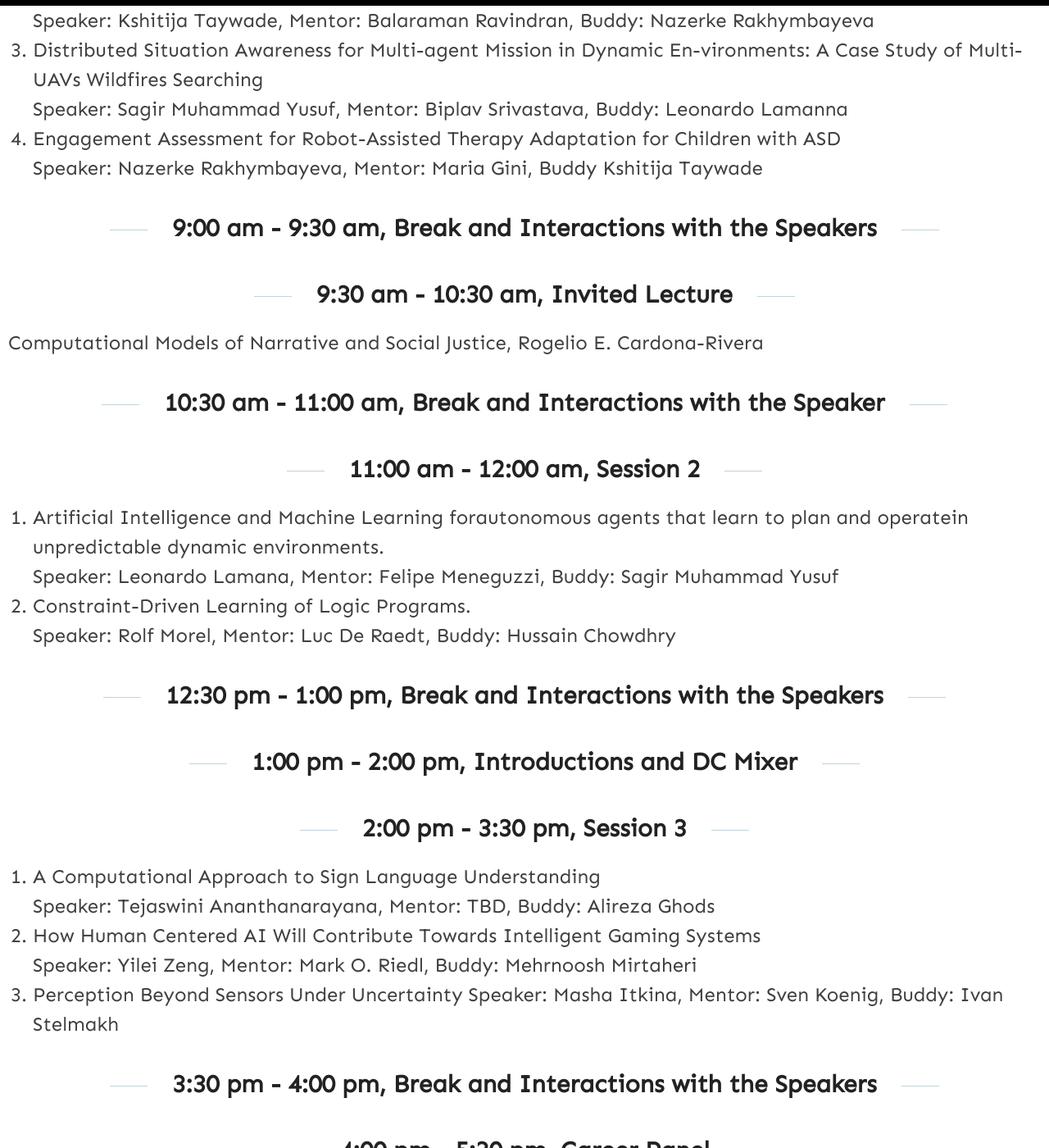
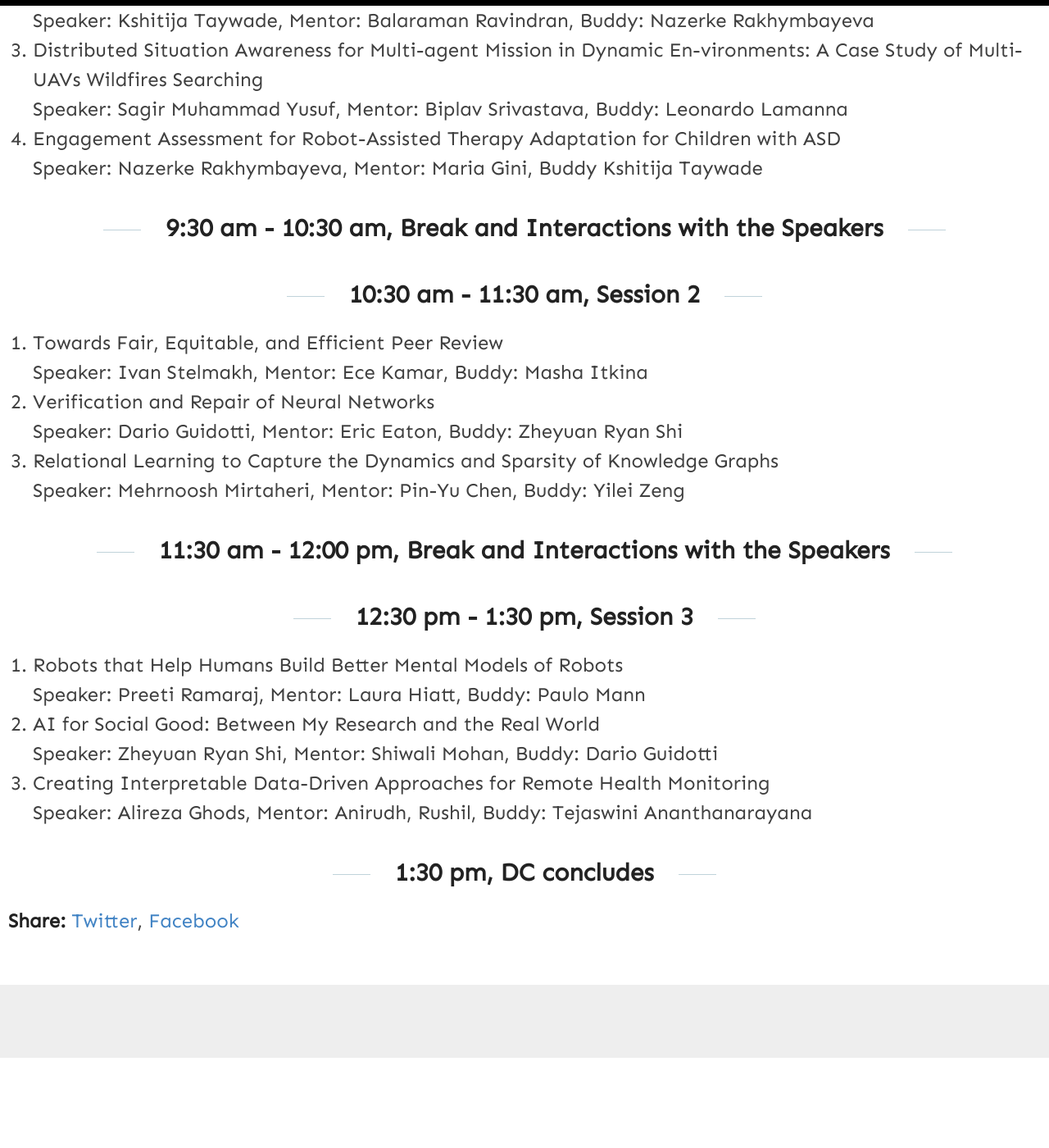
Before and after one commit to anna-reali/dc2021, a Jekyll site: the page built from _posts/2021-02-03-wednesday-day-2.md, in a window 1280 px wide and 1400 px high, scrolled down 671 px. Shown: the whole window at 82% size. Built offline with Jekyll 4.4.1, drawn with Linux system fonts in a browser that asks for light colours; after the commit the page ends 1961 px from its top, so only the background shows below that; some of the changed text lies outside the part shown.

Commit message:
Update 2021-02-03-wednesday-day-2.md

```diff
--- a/_posts/2021-02-03-wednesday-day-2.md
+++ b/_posts/2021-02-03-wednesday-day-2.md
@@ -11,7 +11,7 @@ Please note that all times are Pacific Time (GMT-7).
 ----
 Anna Helena Reali Costa and Shiwali Mohan
 
-7:30 am - 9:00 am, Session 1
+7:30 am - 9:30 am, Session 1
 -----
 1. Effect of Alterations on Face Recognition Algorithms \
    Speaker: Puspita Mazumdar, Mentor: Bhavya Kailkhura, Buddy: Chelsea Sidrane
@@ -22,45 +22,30 @@ Anna Helena Reali Costa and Shiwali Mohan
 4. Engagement Assessment for Robot-Assisted Therapy Adaptation for Children with ASD \
    Speaker: Nazerke Rakhymbayeva, Mentor: Maria Gini, Buddy Kshitija Taywade
 
-9:00 am - 9:30 am, Break and Interactions with the Speakers
+9:30 am - 10:30 am, Break and Interactions with the Speakers
 ----
 
-9:30 am - 10:30 am, Invited Lecture
+10:30 am - 11:30 am, Session 2
 -----
-Computational Models of Narrative and Social Justice, Rogelio E. Cardona-Rivera
+1. Towards Fair, Equitable, and Efficient Peer Review \
+   Speaker: Ivan Stelmakh, Mentor: Ece Kamar, Buddy: Masha Itkina
+2. Verification and Repair of Neural Networks \
+   Speaker: Dario Guidotti, Mentor: Eric Eaton, Buddy: Zheyuan Ryan Shi
+3. Relational Learning to Capture the Dynamics and Sparsity of Knowledge Graphs \
+   Speaker: Mehrnoosh Mirtaheri, Mentor: Pin-Yu Chen, Buddy: Yilei Zeng
 
-10:30 am - 11:00 am, Break and Interactions with the Speaker
+11:30 am - 12:00 pm, Break and Interactions with the Speakers
 ----
 
-11:00 am - 12:00 am, Session 2
------
-1. Artificial Intelligence and Machine Learning forautonomous agents that learn to plan and operatein unpredictable dynamic environments. \
-   Speaker: Leonardo Lamana, Mentor: Felipe Meneguzzi, Buddy: Sagir Muhammad Yusuf
-2. Constraint-Driven Learning of Logic Programs. \
-   Speaker: Rolf Morel, Mentor: Luc De Raedt, Buddy: Hussain Chowdhry
+12:30 pm - 1:30 pm, Session 3
+----
+1. Robots that Help Humans Build Better Mental Models of Robots \
+   Speaker: Preeti Ramaraj, Mentor: Laura Hiatt, Buddy: Paulo Mann
+2. AI for Social Good: Between My Research and the Real World \
+   Speaker: Zheyuan Ryan Shi, Mentor: Shiwali Mohan, Buddy: Dario Guidotti
+3. Creating Interpretable Data-Driven Approaches for Remote Health Monitoring \
+   Speaker: Alireza Ghods, Mentor: Anirudh, Rushil, Buddy: Tejaswini Ananthanarayana
 
-12:30 pm - 1:00 pm, Break and Interactions with the Speakers
------
 
-1:00 pm - 2:00 pm, Introductions and DC Mixer
+1:30 pm, DC concludes
 ----
-
-2:00 pm - 3:30 pm, Session 3
-----
-1. A Computational Approach to Sign Language Understanding \
-   Speaker: Tejaswini Ananthanarayana, Mentor: TBD, Buddy: Alireza Ghods
-2. How Human Centered AI Will Contribute Towards Intelligent Gaming Systems \
-   Speaker: Yilei Zeng, Mentor: Mark O. Riedl, Buddy: Mehrnoosh Mirtaheri
-3. Perception Beyond Sensors Under Uncertainty
-   Speaker: Masha Itkina, Mentor: Sven Koenig, Buddy: Ivan Stelmakh
-
-3:30 pm - 4:00 pm, Break and Interactions with the Speakers
-----
-
-4:00 pm - 5:30 pm, Career Panel
-----
-
-"What do professional scientists do?" Interactions with Yolanda Gil, Matthew Taylor, Sven Koenig, and Maria Chang.
-
-5:30 pm, Day 1 concludes
-----
```
